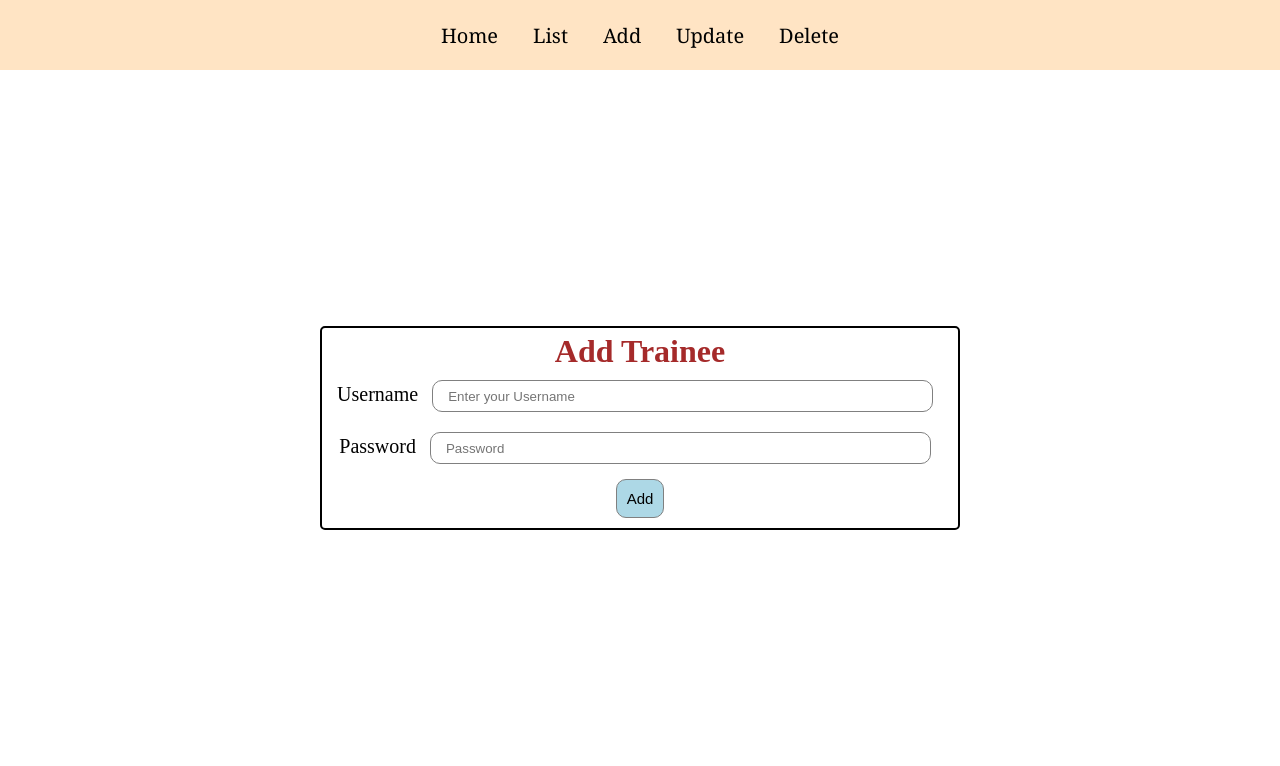
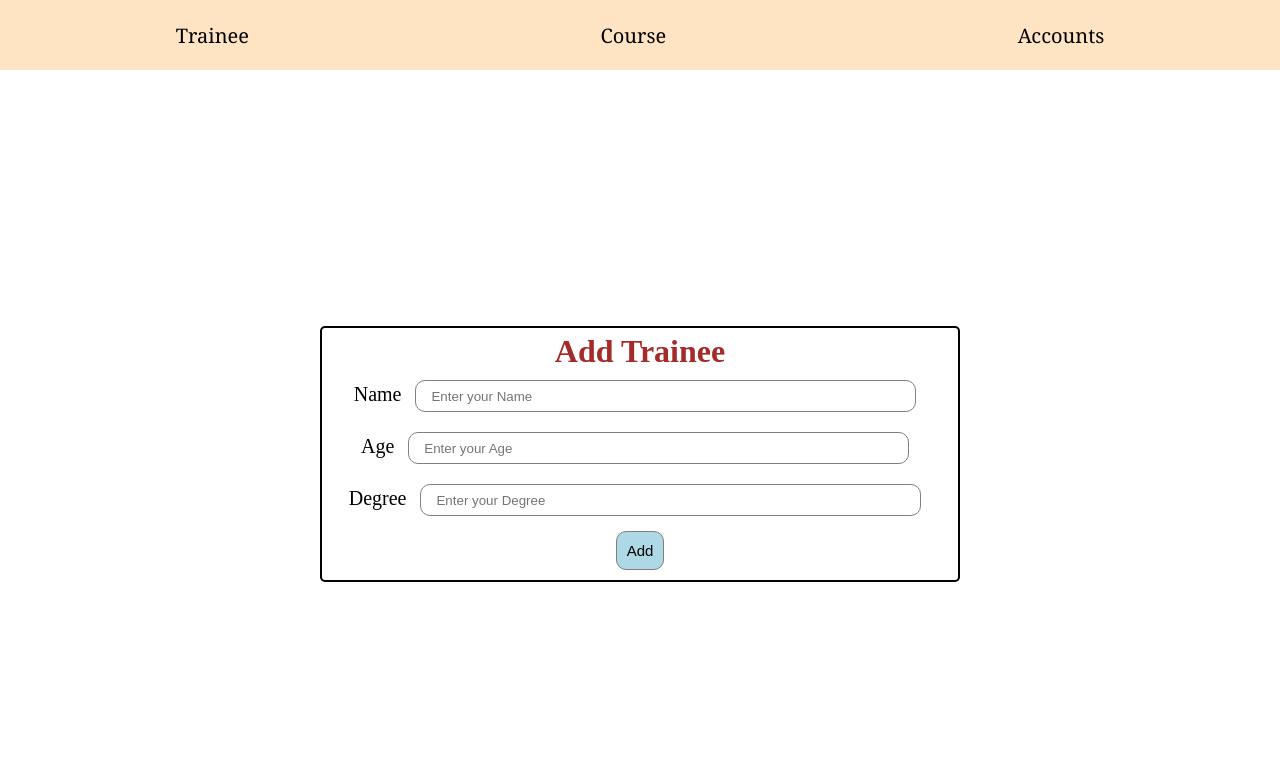
Before and after one commit to Mohamed-Mahdy7/Django, a Django app: page /trainee/add/ in a window 1280 px wide. Shown: the top 766 px of the page. Before the commit the page ends 530 px from the top, so only its background shows below. Run offline with Django 5.2, Linux system fonts and the light colour scheme.

Commit message:
implemented Add, Update, Delete logic

```diff
--- a/ITIen/course/templates/course/delete.html
+++ b/ITIen/course/templates/course/delete.html
@@ -1,9 +1,10 @@
 {% extends 'course/course.html' %}
 {% block title %} Course Delete {% endblock %}
 {% block body %}
-    <form action="/course/">
+    <form method="POST">
+        {% csrf_token %}
         <h1>Delete Course</h1>
         <p>Are you sure you want to delete?</p>
         <button type="submit">Delete</button>
-    </f>
+    </form>
 {% endblock %}
--- /dev/null
+++ b/ITIen/trainee/static/trainee/css/list.css
@@ -0,0 +1,7 @@
+a:hover{
+    background-color: initial;
+    color: initial;
+}
+button:hover{
+    background-color: rgb(0, 179, 255);
+}
--- a/ITIen/trainee/templates/trainee/add.html
+++ b/ITIen/trainee/templates/trainee/add.html
@@ -1,15 +1,20 @@
 {% extends 'trainee/trainee.html' %}
 {% block title %} Trainee Add {% endblock %}
 {% block body %}
-    <form action="">
+    <form method="POST">
+        {% csrf_token %}
         <h1>Add Trainee</h1>
         <div>
-            <label for="username">Username</label>
-            <input type="text" placeholder="Enter your Username" required>
+            <label for="name">Name</label>
+            <input type="text" id="name" name="name" placeholder="Enter your Name" required>
         </div>
         <div>
-            <label for="password">Password</label>
-            <input type="password" placeholder="Password" required>
+            <label for="age">Age</label>
+            <input type="age" id="age" name="age" placeholder="Enter your Age" required>
+        </div>
+        <div>
+            <label for="degree">Degree</label>
+            <input type="degree" id="degree" name="degree" placeholder="Enter your Degree" required>
         </div>
         <button type="submit">Add</button>
     </form>
--- a/ITIen/trainee/templates/trainee/delete.html
+++ b/ITIen/trainee/templates/trainee/delete.html
@@ -1,7 +1,8 @@
 {% extends 'trainee/trainee.html' %}
 {% block title %} Trainee Delete {% endblock %}
 {% block body %}
-    <form action="/trainee/">
+    <form  method="POST">
+        {% csrf_token %}
         <h1>Delete Trainee</h1>
         <p>Are you sure you want to delete?</p>
         <button type="submit">Delete</button>
--- a/ITIen/trainee/templates/trainee/trainee.html
+++ b/ITIen/trainee/templates/trainee/trainee.html
@@ -4,28 +4,7 @@
 
 {% block style %}
     <link rel="stylesheet" href="{% static 'trainee/css/main.css' %}">
-{% endblock %}
-
-{% block nav %}
-    <nav>
-        <ul>
-            <li>
-                <a href="/">Home</a>
-            </li>
-            <li>
-                <a href="/trainee/">List</a>
-            </li>
-            <li>
-                <a href="/trainee/add/">Add</a>
-            </li>
-            <li>
-                <a href="/trainee/update/1/">Update</a>
-            </li>
-            <li>
-                <a href="/trainee/delete/1/">Delete</a>
-            </li>
-        </ul>
-    </nav>
+    <link rel="stylesheet" href="{% static 'trainee/css/list.css' %}">
 {% endblock %}
 
 {% block body %}
@@ -48,5 +27,8 @@
                 {% endfor %}
             </tbody>
         </table>
+        <a href="add/">
+            <button type="button">Add</button>
+        </a>
     </main>
 {% endblock %}
--- a/ITIen/trainee/views.py
+++ b/ITIen/trainee/views.py
@@ -1,4 +1,4 @@
-from django.shortcuts import render
+from django.shortcuts import render, redirect
 from .models import Trainee
 
 # Create your views here.
@@ -15,10 +15,30 @@ def traineeDetails(request, id):
     return render(request, "trainee/details.html", context)
 
 def traineeAdd(request):
+    if request.method == "POST":
+        Trainee.objects.create(
+            name = request.POST["name"],
+            age = request.POST["age"],
+            degree = request.POST["degree"]
+        )
+        return redirect('Trinee_list')
     return render(request, "trainee/add.html")
 
 def traineeUpdate(request, id):
+    trainee = Trainee.objects.get(pk=id)
+    if request.method == "POST":
+        trainee.name = request.POST.get("name")
+        trainee.age = request.POST.get("age")
+        trainee.degree = request.POST.get("degree")
+        trainee.save()
+        return redirect("Trainee_Details", id=trainee.ID)
+
     return render(request, "trainee/update.html", {"id": id})
 
 def traineeDelete(request, id):
-    return render(request, "trainee/delete.html", {"id": id})
+    trainee = Trainee.objects.get(pk=id)
+    if request.method == "POST":
+        trainee.delete()
+        return redirect('Trinee_list')
+
+    return render(request, 'trainee/delete.html')
```
Also changed, not shown: ITIen/course/static/course/css/list.css (added, +7 -0 lines), ITIen/course/templates/course/add.html (+13 -2 lines), ITIen/course/templates/course/course.html (+4 -21 lines), ITIen/course/templates/course/details.html (+8 -0 lines), ITIen/course/templates/course/update.html (+10 -2 lines), ITIen/course/views.py (+21 -2 lines), ITIen/trainee/templates/trainee/details.html (+8 -0 lines), ITIen/trainee/templates/trainee/update.html (+11 -2 lines), base.html (added, +13 -0 lines).
